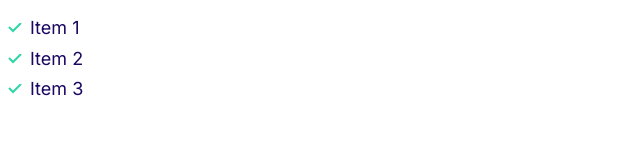
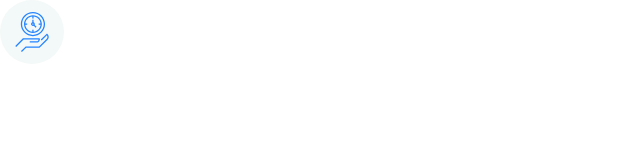
Before and after one commit to EndreNordtvedt/HostingWebsite, a plain HTML site: page index.html in a window 1280 px wide. Shown: the whole page, without its empty margins (0-640 px from the left). Drawn offline with Linux system fonts and the light colour scheme.

```diff
--- a/css/styles.css
+++ b/css/styles.css
@@ -139,3 +139,24 @@
         padding-left: 0;
     }
 }
+
+/* icons  */
+.icon {
+    width: 40px;
+    height: 40px;
+}
+
+.icon--primary {
+    fill: var(--color-primary)
+}
+
+.icon-container {
+    background: #f3f9f8;
+    width: 64px;
+    height: 64px;
+    border-radius: 100%;
+    display: inline-flex;
+    justify-content: center;
+    align-items: center;
+
+}
--- a/index.html
+++ b/index.html
@@ -13,10 +13,10 @@
 
 </head>
 <body>
-  <ul class="list list--tick">
-    <li class="list__item">Item 1</li>
-    <li class="list__item">Item 2</li>
-    <li class="list__item">Item 3</li>
-  </ul>
+    <span class="icon-container">
+        <svg class="icon icon--primary">
+            <use xlink:href="images/sprite.svg#clock"></use>
+          </svg>
+    </span>
 </body>
 </html>
```
Also changed, not shown: components/icons.html (added, +5 -0 lines), images/sprite.svg (added).
